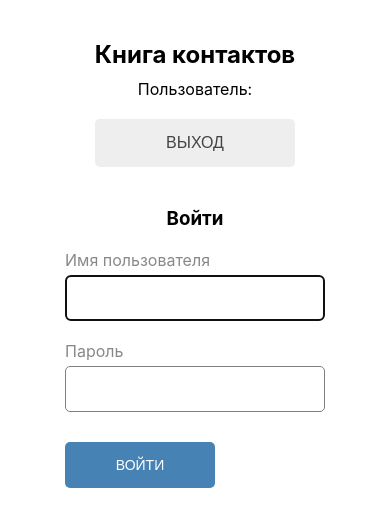
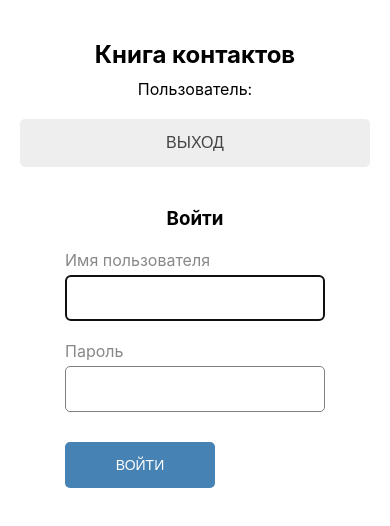
Before and after one commit to DrannikovVladimir/contacts-book, a React app: page /login in a window 390 px wide. Shown: the top 526 px of the page. Built offline with nearby package versions, Linux system fonts and the light colour scheme; sample sign-in values are in the browser's storage; the HTML template or start-up script is replaced by a standard one.

Commit message:
Added full width to buttons

```diff
--- a/assets/style.scss
+++ b/assets/style.scss
@@ -46,18 +46,18 @@ input[type="radio"].visually-hidden {
   cursor: pointer;
 }
 
-.contacts__wrapper {
-  display: flex;
-  align-items: center;
-  margin-top: 20px;
-}
-
 .contacts__container {
   width: 700px;
   margin: 0 auto;
   margin-top: 40px;
   padding-left: 50px;
   padding-right: 50px;
+}
+
+.contacts__wrapper {
+  display: flex;
+  align-items: center;
+  margin-top: 20px;
 }
 
 .contacts__title {
@@ -548,8 +548,17 @@ input[type="radio"].visually-hidden {
   }
 
   .desc-function {
+    width: 100%;
     margin-left: 0;
     margin-bottom: 20px;
+  }
+
+  .desc-function__button {
+    width: 100%;
+  }
+
+  .navbar__button {
+    width: 100%;
   }
 
   .form-search__input {
```
